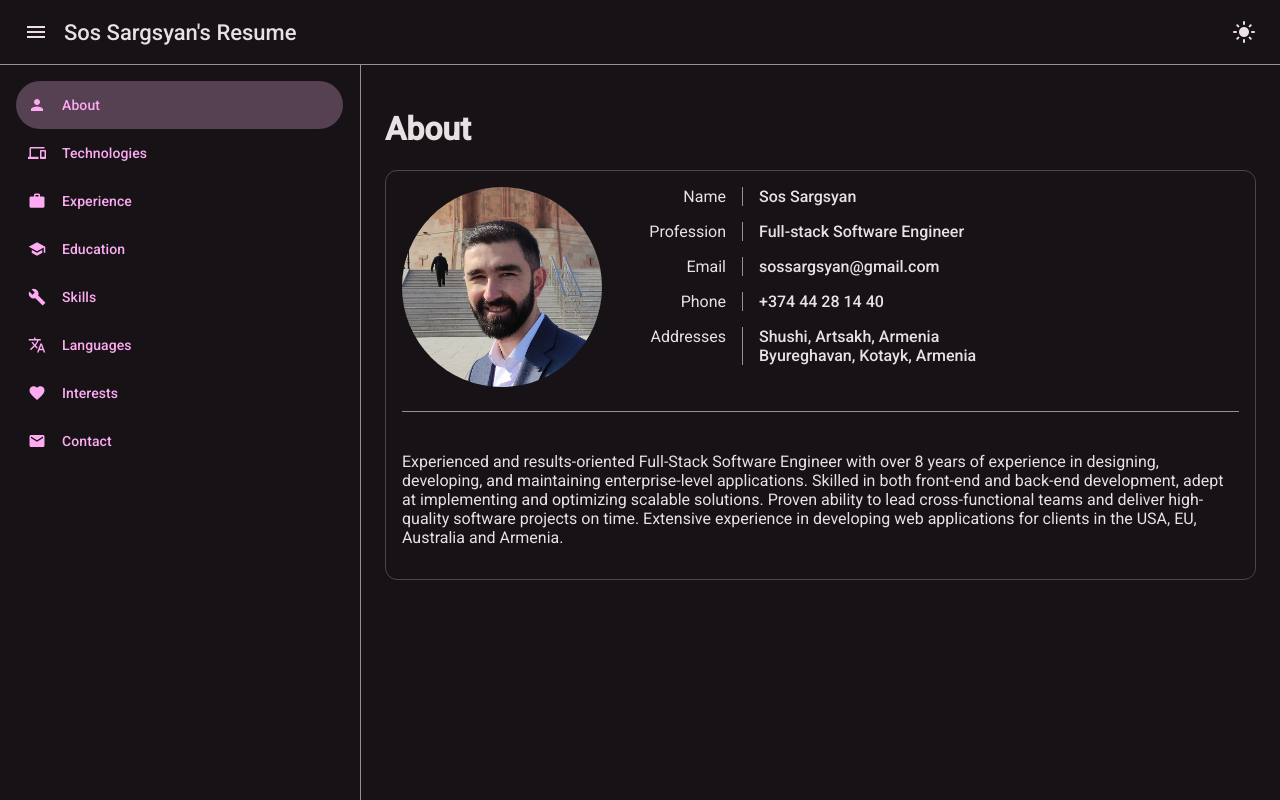
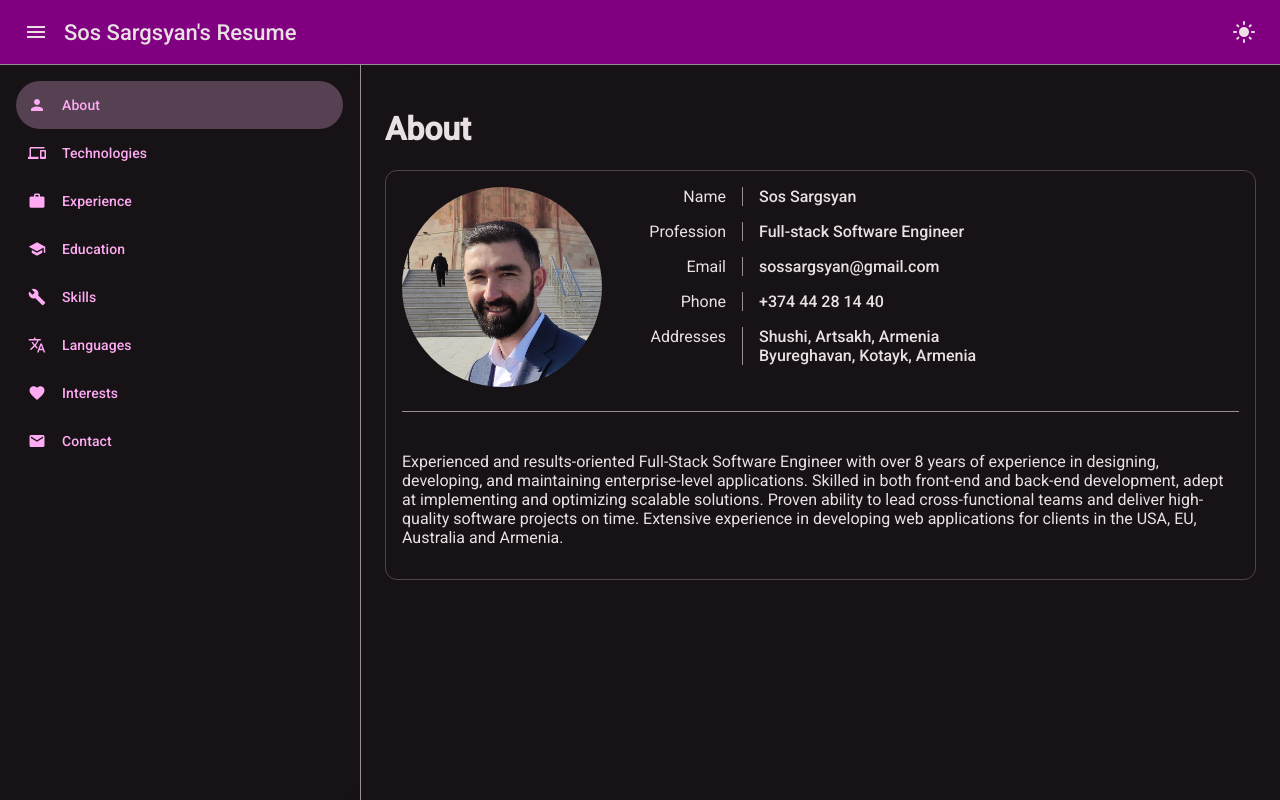
Before and after one commit to sossargsyan/resume, an Angular app: page / in a window 1280 px wide. Built offline with nearby package versions, Linux system fonts and the light colour scheme.

Commit message:
Changed toolbar colors

```diff
--- a/src/app/app.component.scss
+++ b/src/app/app.component.scss
@@ -2,6 +2,7 @@
   display: flex;
   justify-content: space-between;
   align-items: center;
+  background-color: #810081;
   .left-side {
     display: flex;
     align-items: center;
--- a/src/styles.scss
+++ b/src/styles.scss
@@ -36,5 +36,8 @@ body {
   // Apply the light theme only when the user prefers light themes.
   .light-theme {
     @include mat.all-component-colors($light-theme);
+    .main-header {
+      background-color: #d7e3ff;
+    }
   }
 }
```
